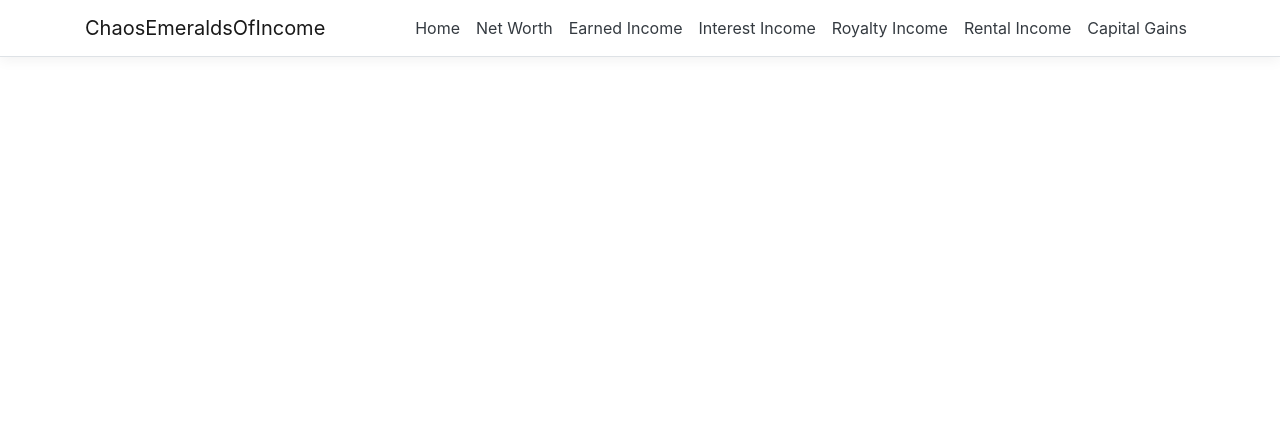
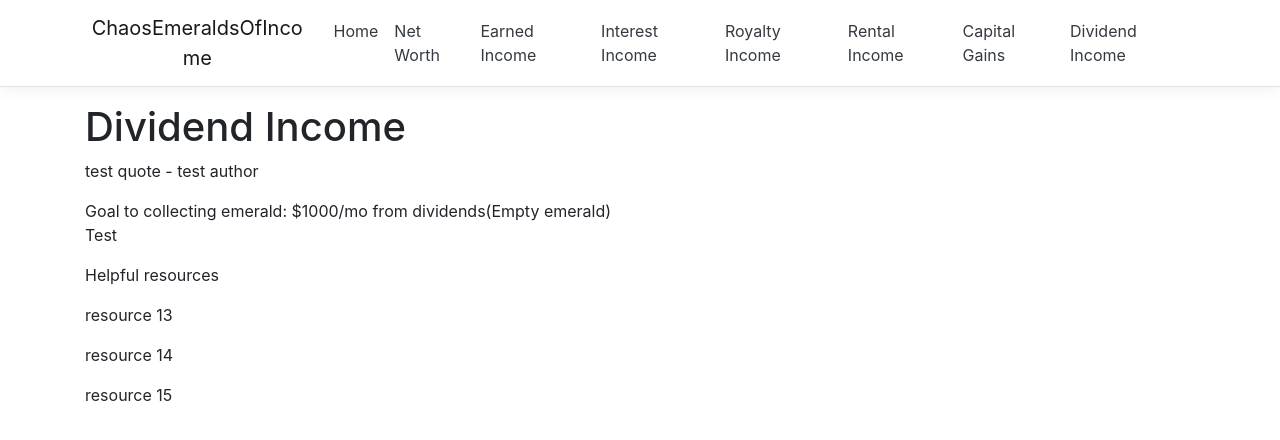
Before and after one commit to alexrogers823/chaos-emeralds-of-income, an Angular app in the folder ClientApp/: page /dividend-income in a window 1280 px wide. Before the commit this address led to /. Shown: the top 440 px of the page. Built offline with nearby package versions, Linux system fonts and the light colour scheme.

Commit message:
created bare content for dividend income

```diff
--- a/ClientApp/src/app/app.module.ts
+++ b/ClientApp/src/app/app.module.ts
@@ -19,6 +19,7 @@ import { RentalIncomeComponent } from './components/rental-income/rental-income.
 import { RentalIncomeService } from './services/rental-income.service';
 import { CapitalGainsService } from './services/capital-gains.service';
 import { CapitalGainsComponent } from './components/capital-gains/capital-gains.component';
+import { DividendIncomeComponent } from './components/dividend-income/dividend-income.component';
 
 @NgModule({
   declarations: [
@@ -32,6 +33,7 @@ import { CapitalGainsComponent } from './components/capital-gains/capital-gains.
     InterestIncomeComponent,
     RoyaltyIncomeComponent,
     RentalIncomeComponent,
+    DividendIncomeComponent
   ],
   imports: [
     BrowserModule.withServerTransition({ appId: 'ng-cli-universal' }),
@@ -44,7 +46,8 @@ import { CapitalGainsComponent } from './components/capital-gains/capital-gains.
       { path: 'interest-income', component: InterestIncomeComponent },
       { path: 'royalty-income', component: RoyaltyIncomeComponent },
       { path: 'rental-income', component: RentalIncomeComponent },
-      { path: 'capital-gains', component: CapitalGainsComponent }
+      { path: 'capital-gains', component: CapitalGainsComponent },
+      { path: 'dividend-income', component: DividendIncomeComponent }
     ])
   ],
   providers: [
--- a/ClientApp/src/app/components/dividend-income/dividend-income.component.html
+++ b/ClientApp/src/app/components/dividend-income/dividend-income.component.html
@@ -0,0 +1,3 @@
+<emerald-component [emerald]="dividendIncomeEmerald" [hasEmerald]="false">
+  <p>Test</p>
+</emerald-component>
--- a/ClientApp/src/app/components/dividend-income/dividend-income.component.ts
+++ b/ClientApp/src/app/components/dividend-income/dividend-income.component.ts
@@ -0,0 +1,22 @@
+import { Component } from "@angular/core";
+import { Emerald } from "src/app/shared/emerald.model";
+
+@Component({
+  selector: 'dividend-income',
+  templateUrl: './dividend-income.component.html'
+})
+export class DividendIncomeComponent {
+  dividendIncomeEmerald:Emerald = {
+    id: 6,
+    title: 'Dividend Income',
+    quote: 'test quote',
+    author: 'test author',
+    goal: '$1000/mo from dividends',
+    emeraldImageUrl: 'www.comingsoon.com',
+    resources: [
+      'resource 13',
+      'resource 14',
+      'resource 15'
+    ]
+  }
+}
--- a/ClientApp/src/app/components/nav-menu/nav-menu.component.html
+++ b/ClientApp/src/app/components/nav-menu/nav-menu.component.html
@@ -58,6 +58,11 @@
               Capital Gains
             </a>
           </li>
+          <li class="nav-item" [routerLinkActive]="['link-active']">
+            <a class="nav-link text-dark" [routerLink]="['/dividend-income']">
+              Dividend Income
+            </a>
+          </li>
         </ul>
       </div>
     </div>
--- /dev/null
+++ b/ClientApp/src/app/services/dividend-income.service.ts
@@ -0,0 +1,4 @@
+import { Injectable } from "@angular/core";
+
+@Injectable()
+export class DividendIncomeService {}
```
